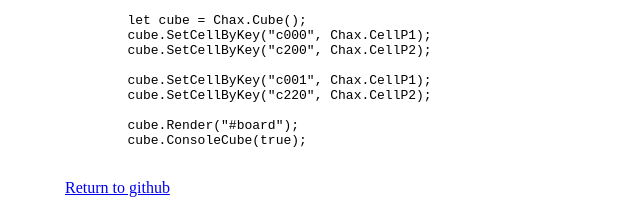
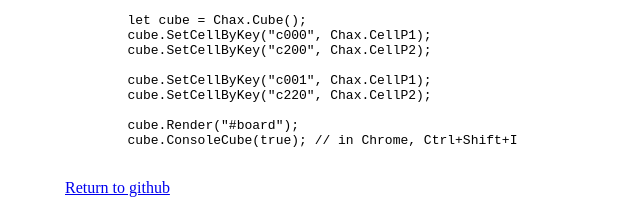
Before and after one commit to aidevnn/ChaxGameJS, a website built with webpack: page docs/index.html in a window 1280 px wide. Shown: the part 528-741 px from the top of the page, without its empty margins (319-959 px from the left). Built offline with nearby package versions, Linux system fonts and the light colour scheme.

Commit message:
github.io

```diff
--- a/docs/css/style.css
+++ b/docs/css/style.css
@@ -42,7 +42,7 @@
 
 #link {
   width: 512px;
-  height: 64px;
+  height: fit-content;
   position: relative;
   margin: 0 auto;
 }
--- a/docs/index.html
+++ b/docs/index.html
@@ -19,7 +19,7 @@
         cube.SetCellByKey("c220", Chax.CellP2);
 
         cube.Render("#board");
-        cube.ConsoleCube(true);
+        cube.ConsoleCube(true); // in Chrome, Ctrl+Shift+I
       </pre>
 
       <p>
```
